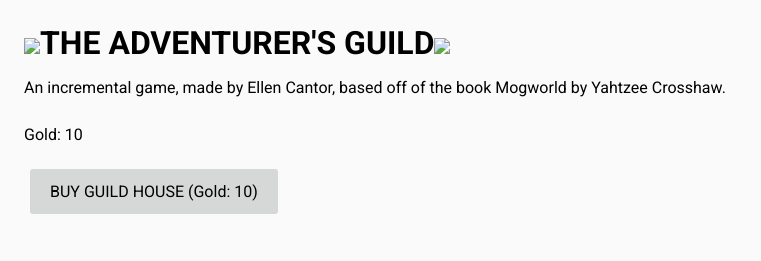
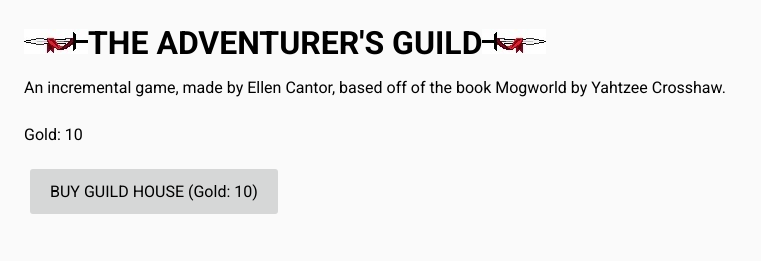
Before and after one commit to Rienuaa/guild, a plain HTML site: page index.html in a window 1280 px wide. Shown: the whole page, without its empty margins (0-761 px from the left). Drawn offline with Linux system fonts and the light colour scheme.

Commit message:
small fixes
fixed file system

```diff
--- a/index.html
+++ b/index.html
@@ -5,7 +5,7 @@
 
 	</head>
 	<body>
-		<img src = "sword2.jpg"></img><b><font size = "6">THE ADVENTURER'S GUILD</font></b><img src = "sword.jpg"></img>
+		<img src = "assets/sword2.jpg"></img><b><font size = "6">THE ADVENTURER'S GUILD</font></b><img src = "assets/sword.jpg"></img>
 		<p>An incremental game, made by Ellen Cantor, based off of the book Mogworld by Yahtzee Crosshaw.</p>
 
 		<div class="section group">
```
